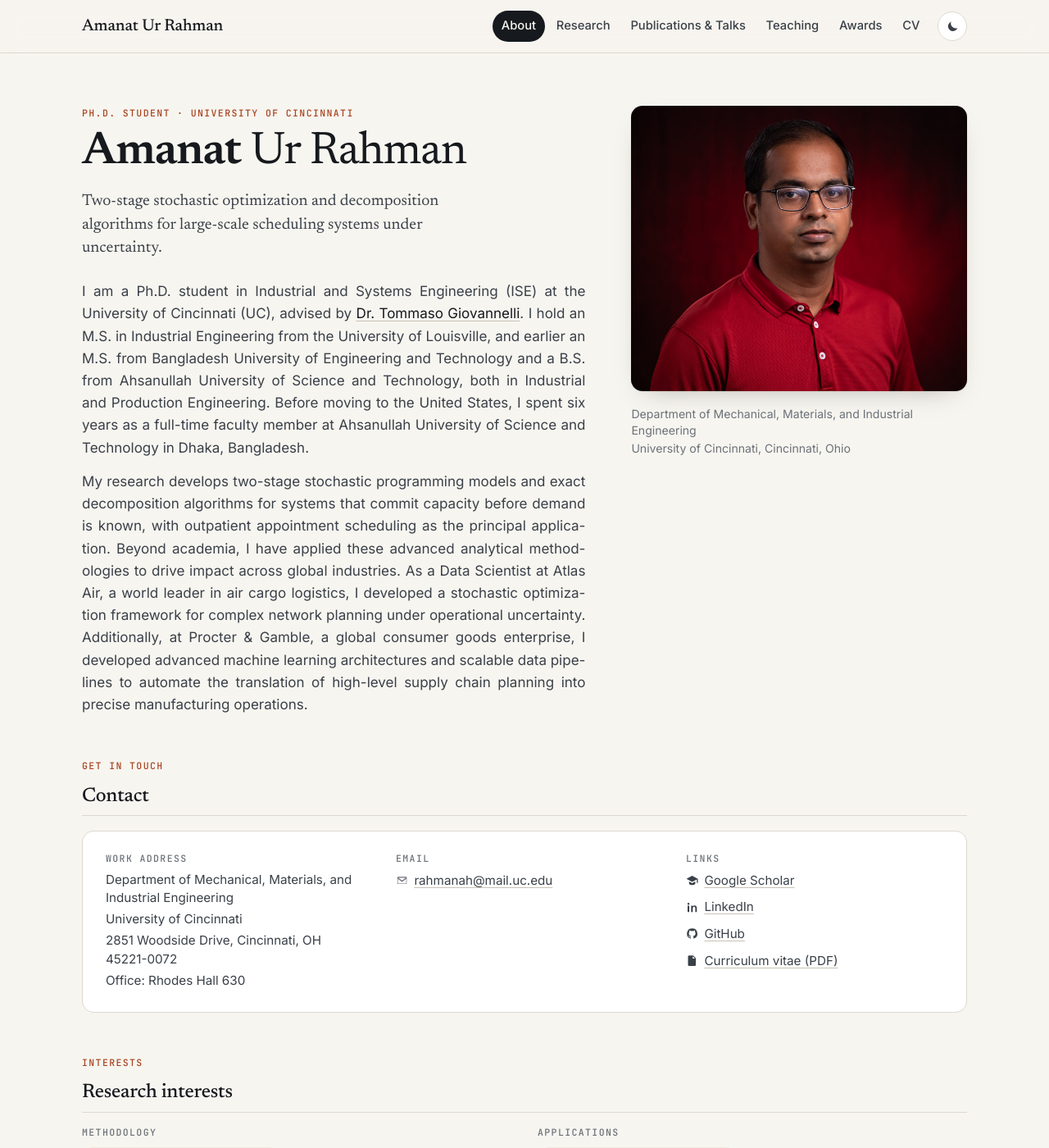
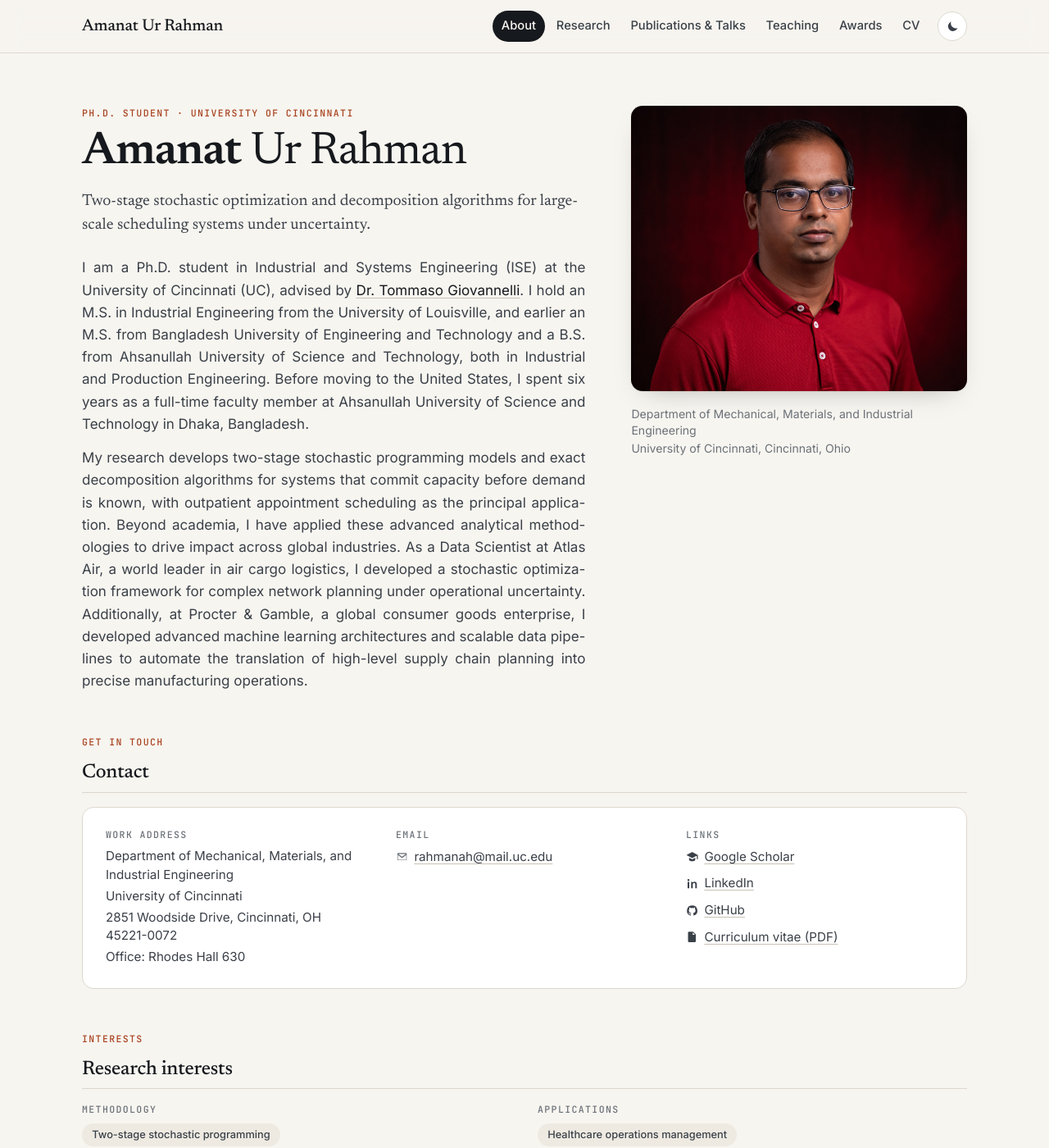
Before and after one commit to amanat-rahman/amanat-rahman.github.io, a Jekyll site: the page built from index.html, in a window 1280 px wide and 1400 px high. Shown: the whole window at 82% size. Built offline with Jekyll 4.4.1, drawn with Linux system fonts in a browser that asks for light colours.

Commit message:
Widen the home page tagline so it sets on two lines
Co-Authored-By: Claude Opus 5 <noreply@anthropic.com>
Claude-Session: https://claude.ai/code/session_012gzcHSSbTY5Xckd1ycFgL5

```diff
--- a/assets/css/style.css
+++ b/assets/css/style.css
@@ -174,6 +174,7 @@ main { padding-block: 2.5rem 4rem; }
 
 /* Hero ------------------------------------------------------------------- */
 .hero { display: grid; grid-template-columns: minmax(0, 1.35fr) minmax(280px, .9fr); gap: 3.5rem; align-items: start; padding-top: 1.5rem; }
+.hero .lede { max-width: 60ch; }
 .hero__bio { margin-top: 1.5rem; max-width: 62ch; color: var(--ink-2); }
 .hero__bio a { color: var(--ink); }
 .hero__photo { margin: 0; }
```
